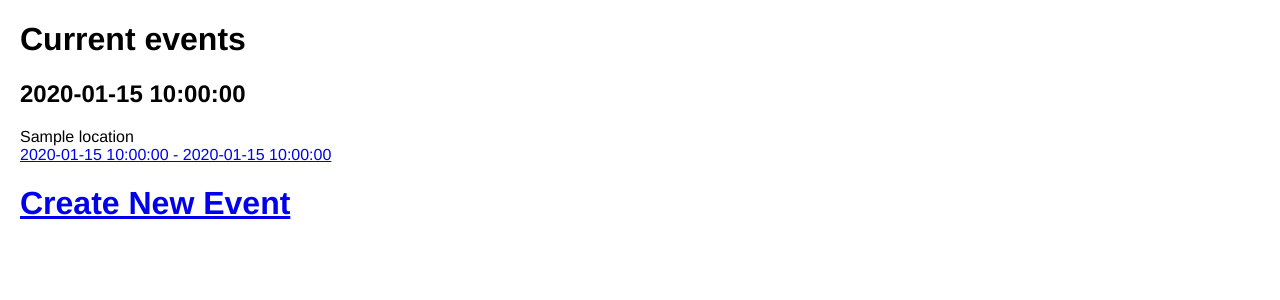
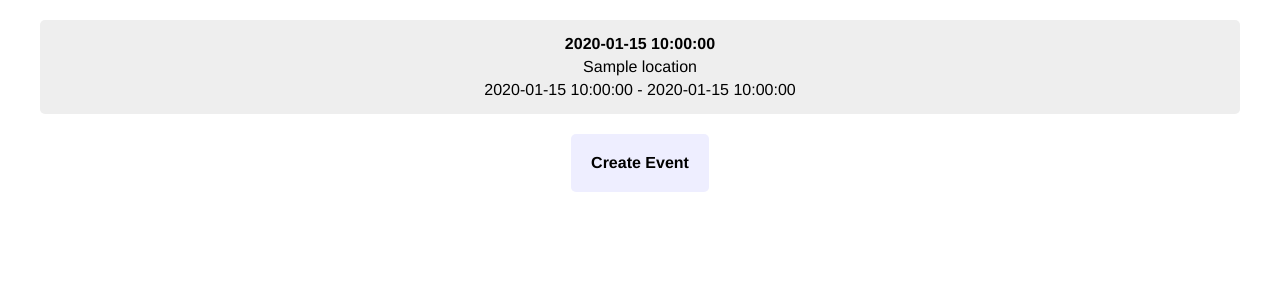
Before and after one commit to philip-zhan/badminton-group, a Flask app: template templates/index.html in a window 1280 px wide. Shown: the top 300 px of the page. Run offline with Flask 2, Linux system fonts and the light colour scheme; the template is opened without the code that fills it: most values are stand-ins (such as "Sample title", 1, 10 or a date in 2020).

Commit message:
Improve index page UI

```diff
--- a/main.py
+++ b/main.py
@@ -191,7 +191,7 @@ def process_remove(group_id: str, player_type: str, player_name: str) -> Optiona
 
 @app.route("/", methods=["GET"])
 def root():
-    groups = fetch_groups()
+    groups = fetch_groups(10)
     processed_groups = list(process_groups(groups))
     return render_template("index.html", groups=processed_groups)
 
--- a/static/style.css
+++ b/static/style.css
@@ -9,6 +9,29 @@ ul {
 ul li {
   display: inline;
   margin-right: 10px;
+}
+a {
+  text-decoration: none;
+  color: #000;
+}
+a.button {
+  appearance: button;
+  padding: 20px;
+  border-radius: 5px;
+  background-color: #eef;
+}
+.center {
+  text-align: center;
+}
+.card {
+  background-color: #eee;
+  margin: 20px;
+  padding: 10px;
+  border-radius: 5px;
+  text-align: center;
+}
+.card_line {
+  margin: 5px;
 }
 #player_name {
   height: 25px;
@@ -25,6 +48,6 @@ ul li {
   margin-left: 15px;
 }
 #flashes {
-  background-color: #ffaaaa;
+  background-color: #faa;
   padding: 10px;
 }
--- a/templates/index.html
+++ b/templates/index.html
@@ -1,18 +1,26 @@
 {% extends "layout.html" %}
 {% block body %}
 
-<h1>Current events</h1>
+<div class="center">
+  {% for group in groups %}
 
-{% for group in groups %}
+  <a href="/groups/{{group['id']}}">
+    <div class="card">
+      <div class="card_line">
+        <b>{{ group["date"] }}</b>
+      </div>
+      <div class="card_line">{{ group["location"] }}</div>
+      <div class="card_line">{{ group["start_time"] }} - {{ group["end_time"]}}</div>
+    </div>
+  </a>
 
-<h2>{{ group["date"] }}</h2>
-<div>{{ group["location"] }}</div>
-<div>
-  <a href='/groups/{{ group["id"] }}'>{{ group["start_time"] }} - {{ group["end_time"]}}</a>
+  {% endfor %}
+
+  <a href="/groups/new" class="button" id="create_event">
+    <div>
+      <b>Create Event</b>
+    </div>
+  </a>
 </div>
 
-{% endfor %}
-
-<h1><a href="/groups/new">Create New Event</a></h1>
-
 {% endblock %}
```
Also changed, not shown: 1 other file.
